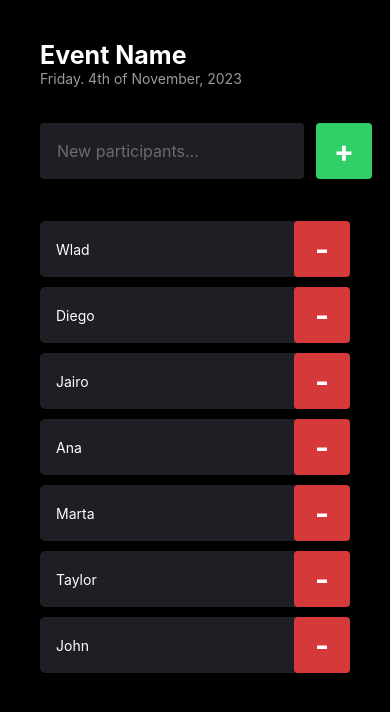
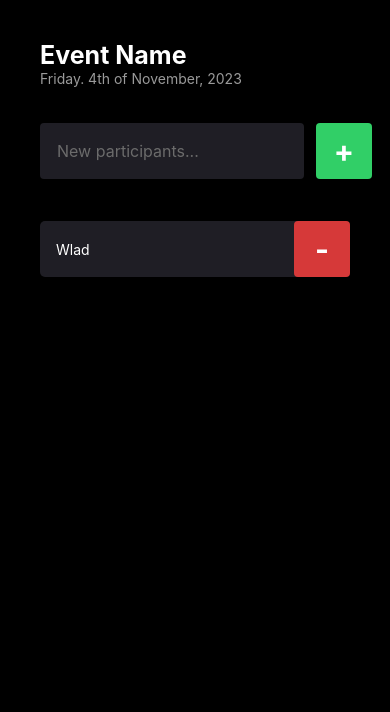
Before and after one commit to WladimirFilho/React-Native-New-Participant-List, a React Native app: screen / in a window 390 px wide. Shown: the top 712 px of the page. Built offline with nearby package versions, Linux system fonts and the light colour scheme.

Commit message:
Creating the state for participant

```diff
--- a/src/screens/home/index.tsx
+++ b/src/screens/home/index.tsx
@@ -9,30 +9,25 @@ import {
 
 import { styles } from "./styles";
 import { Participants } from "../../components/participants";
+import { useState } from "react";
+
+// Home Component
 
 export function Home() {
-  /// Home Component
-
-  const participants = [
-    "Wlad",
-    "Diego",
-    "Jairo",
-    "Ana",
-    "Marta",
-    "Taylor",
-    "John",
-  ];
+  const [participants, setParticipants] = useState(["Wlad"]);
 
   // Functions
-
   function handleParticipantAdd() {
-    if (participants.includes("Wlad")) {
+    if (participants.includes("John")) {
       return Alert.alert(
         "Participant duplicated",
         "This participant has being added already"
       );
     }
 
+    setParticipants((prevState) => [...prevState, "new participant"]);
+
+    console.log(participants);
     console.log("New participant Added");
   }
 
```
